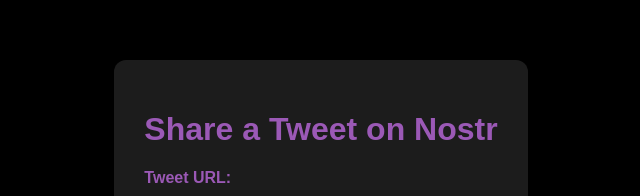
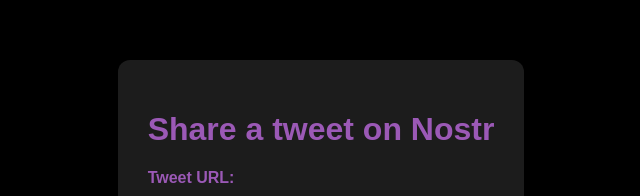
Before and after one commit to untreu2/nosweet., a plain HTML site: page nosweet.html in a window 1280 px wide. Shown: the part 179-375 px from the top of the page, 319-959 px from the left. Drawn offline with Linux system fonts and the light colour scheme.

Commit message:
Update nosweet.html

```diff
--- a/nosweet.html
+++ b/nosweet.html
@@ -3,7 +3,7 @@
 <head>
     <meta charset="UTF-8">
     <meta name="viewport" content="width=device-width, initial-scale=1.0">
-    <title>Share a Tweet on Nostr</title>
+    <title>Nosweet</title>
     <style>
         body {
             font-family: Arial, sans-serif;
@@ -80,7 +80,7 @@
 <body>
 
     <form id="tweetForm">
-        <h1>Share a Tweet on Nostr</h1>
+        <h1>Share a tweet on Nostr</h1>
 
         <label for="tweetUrl">Tweet URL:</label>
         <input type="text" id="tweetUrl" name="tweetUrl" required placeholder="https://twitter.com/user/status/1234567890">
```
